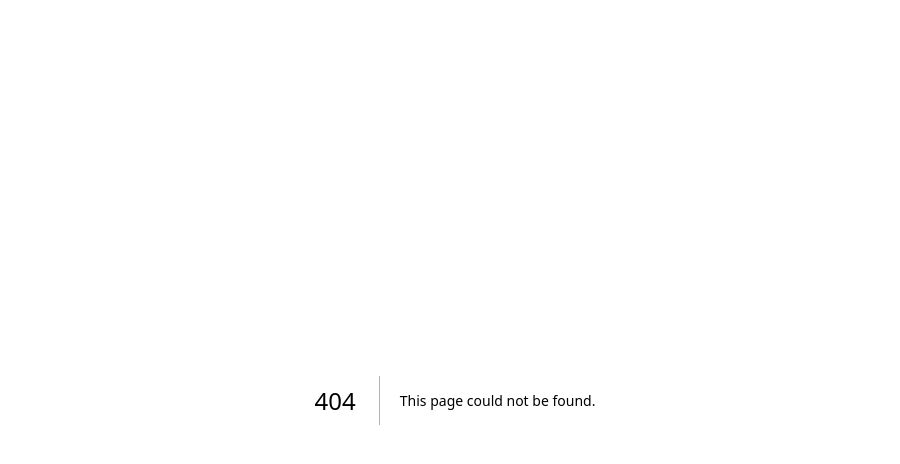
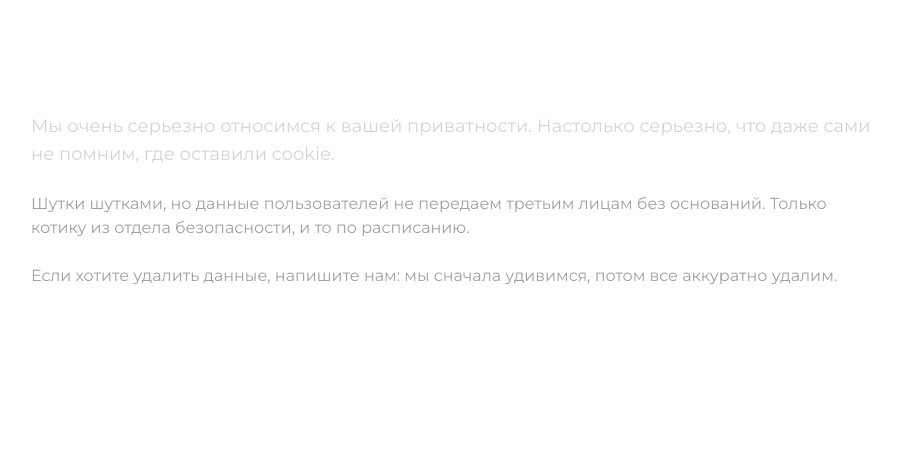
Before and after one commit to Quceara/test_web, a Next.js app: page /policy in a window 1280 px wide. Before the commit this address had no page. Shown: the top 464 px of the page, without its empty margins (185-1085 px from the left). Built offline with nearby package versions, Linux system fonts and the light colour scheme.

Commit message:
policy page

```diff
--- a/app/components/Body.tsx
+++ b/app/components/Body.tsx
@@ -1,5 +1,6 @@
 "use client";
 
+import Link from "next/link";
 import { useEffect, useState } from "react";
 import TariffCard from "./TariffCard";
 
@@ -180,9 +181,9 @@ export default function Body({ timerExpired }: BodyProps) {
                   )}
                 </button>
                 <span className="font-['Montserrat'] text-[16px] max-[1217px]:text-[12px]  max-[1217px]:w-[297px] max-[344px]:w-[252px] leading-[110%] font-normal text-[#CDCDCD]">
-                  Я согласен <a className="underline" href="">
+                  Я согласен <Link className="underline" href="/policy">
                     с офертой рекуррентных платежей и Политикой конфиденциальности
-                    </a>
+                    </Link>
                 </span>
               </div>
               <button
--- /dev/null
+++ b/app/policy/page.tsx
@@ -0,0 +1,18 @@
+export default function PolicyPage() {
+  return (
+    <main className="mx-auto flex min-h-screen w-full max-w-4xl flex-col gap-6 px-6 py-12 text-white">
+      <h1 className="text-4xl font-bold">Политика конфиденциальности</h1>
+      <p className="text-lg text-zinc-300">
+        Мы очень серьезно относимся к вашей приватности. Настолько серьезно, что даже сами не помним,
+        где оставили cookie.
+      </p>
+      <p className="text-zinc-400">
+        Шутки шутками, но данные пользователей не передаем третьим лицам без оснований. Только котику
+        из отдела безопасности, и то по расписанию.
+      </p>
+      <p className="text-zinc-400">
+        Если хотите удалить данные, напишите нам: мы сначала удивимся, потом все аккуратно удалим.
+      </p>
+    </main>
+  );
+}
```
Also changed, not shown: 1 other file (tests, documents, lock files or other folders).
